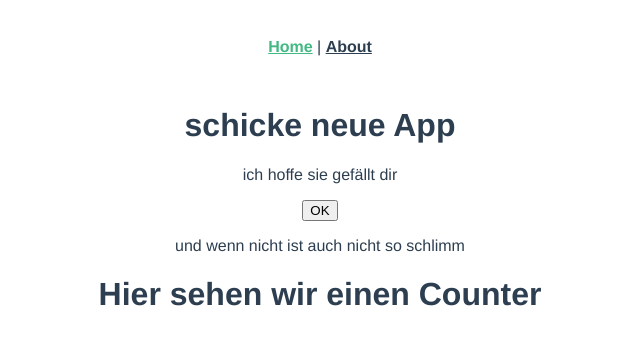
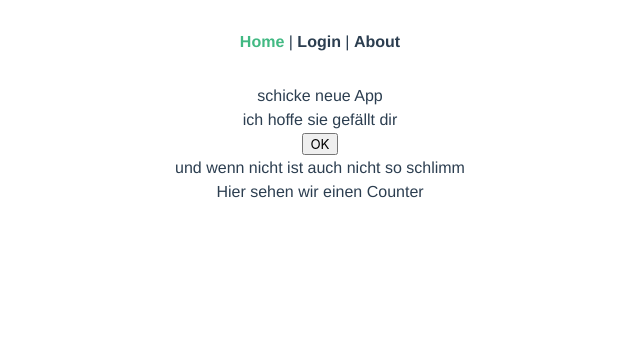
Before and after one commit to Paggimm/daily_dos, a Vue app in the folder vue_client/: page /#/ in a window 1280 px wide. Shown: the top 344 px of the page, without its empty margins (320-960 px from the left). Built offline with nearby package versions, Linux system fonts and the light colour scheme.

Commit message:
Add login page

```diff
--- a/vue_client/public/index.html
+++ b/vue_client/public/index.html
@@ -5,6 +5,7 @@
     <meta http-equiv="X-UA-Compatible" content="IE=edge">
     <meta name="viewport" content="width=device-width,initial-scale=1.0">
     <link rel="icon" href="<%= BASE_URL %>favicon.ico">
+    <link rel="stylesheet" href="https://cdn.jsdelivr.net/npm/bulma@0.9.3/css/bulma.min.css">
     <title><%= htmlWebpackPlugin.options.title %></title>
   </head>
   <body>
--- a/vue_client/src/App.vue
+++ b/vue_client/src/App.vue
@@ -1,8 +1,15 @@
 <template>
   <div>
     <div id="nav">
-      <router-link to="/">Home</router-link> |
-      <router-link to="/about">About</router-link>
+      <router-link to="/">
+        Home
+      </router-link> |
+      <router-link to="/login">
+        Login
+      </router-link> |
+      <router-link to="/about">
+        About
+      </router-link>
     </div>
     <router-view />
   </div>
--- a/vue_client/src/components/HelloWorld.vue
+++ b/vue_client/src/components/HelloWorld.vue
@@ -2,8 +2,12 @@
   <div>
     <h1>schicke neue App</h1>
     <p>ich hoffe sie gefällt dir</p>
-    <button v-on:click="changeText">OK</button>
-    <p class="temp_txt1">{{ msg }}</p>
+    <button @click="changeText">
+      OK
+    </button>
+    <p class="temp_txt1">
+      {{ msg }}
+    </p>
     <h1>Hier sehen wir einen Counter</h1>
   </div>
 </template>
--- /dev/null
+++ b/vue_client/src/components/login/LoginForm.vue
@@ -0,0 +1,37 @@
+<template>
+  <div class="columns">
+    <div class="column is-one-third is-offset-one-third">
+      <label class="label">Username</label>
+      <input
+        v-model="username"
+        class="input block"
+        type="text"
+      >
+      <label class="label">Password</label>
+      <input
+        v-model="password"
+        class="input block"
+        type="password"
+      >
+      <button
+        class="button is-primary"
+        @click="submit"
+      >
+        Submit
+      </button>
+    </div>
+  </div>
+</template>
+
+<script lang="ts">
+  import { Vue } from 'vue-class-component'
+
+  export default class LoginForm extends Vue {
+    protected username = "";
+    protected password = "";
+
+    protected submit(): void {
+      alert("Not supported yet :(");
+    }
+  }
+</script>
--- a/vue_client/src/router/index.ts
+++ b/vue_client/src/router/index.ts
@@ -6,6 +6,11 @@ const routes: Array<RouteRecordRaw> = [
     path: '/',
     name: 'Home',
     component: Home
+  },
+  {
+    path: '/login',
+    name: 'Login',
+    component: () => import('../views/Login.vue')
   },
   {
     path: '/about',
--- /dev/null
+++ b/vue_client/src/views/Login.vue
@@ -0,0 +1,19 @@
+<template>
+  <h1 class="title">
+    Login
+  </h1>
+  <login-form />
+</template>
+
+<script lang="ts">
+  import { Vue, Options } from 'vue-class-component';
+  import LoginForm from '../components/login/LoginForm.vue'
+
+  @Options({
+    components: {
+      "login-form": LoginForm
+    }
+  })
+  export default class Login extends Vue {
+  }
+</script>
```
